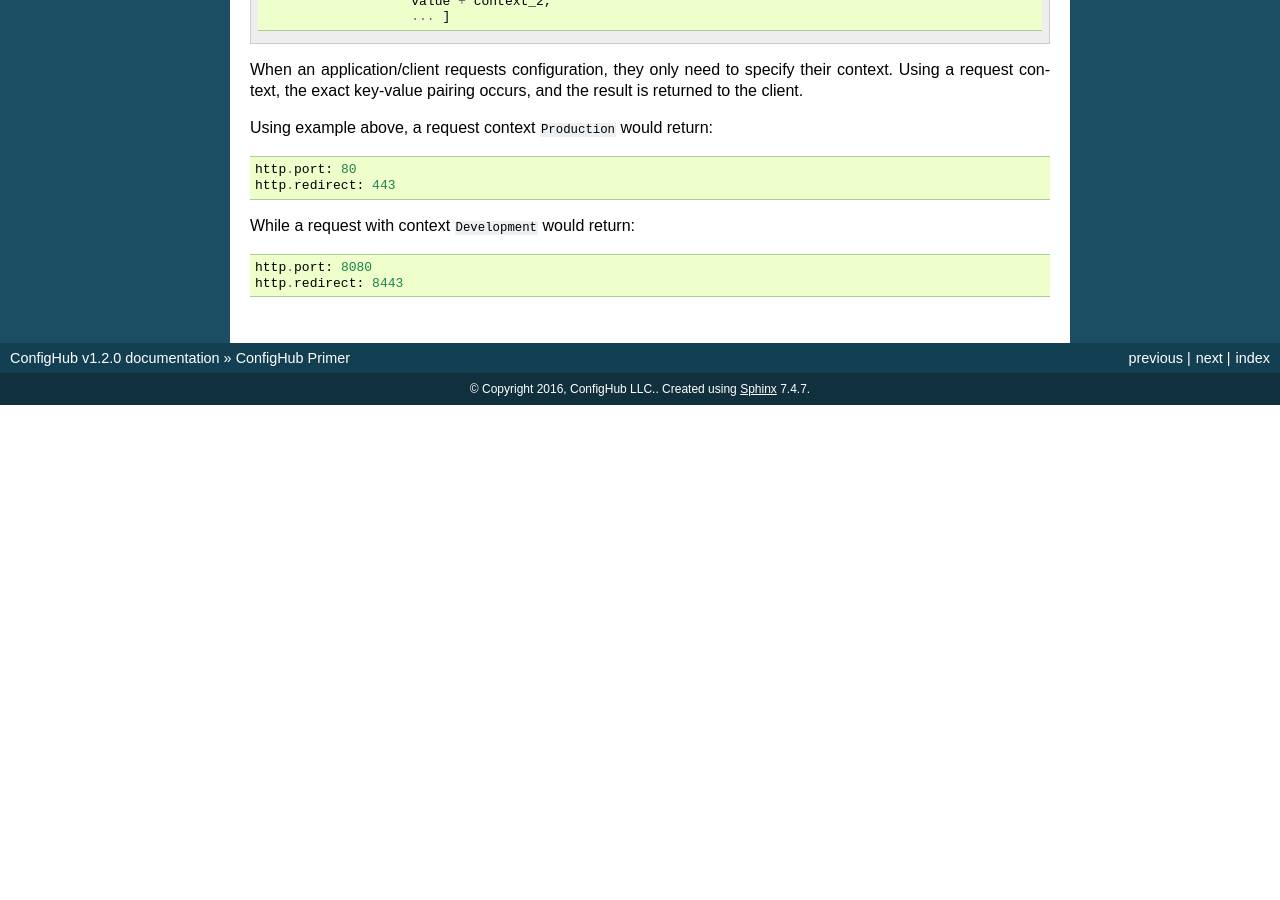
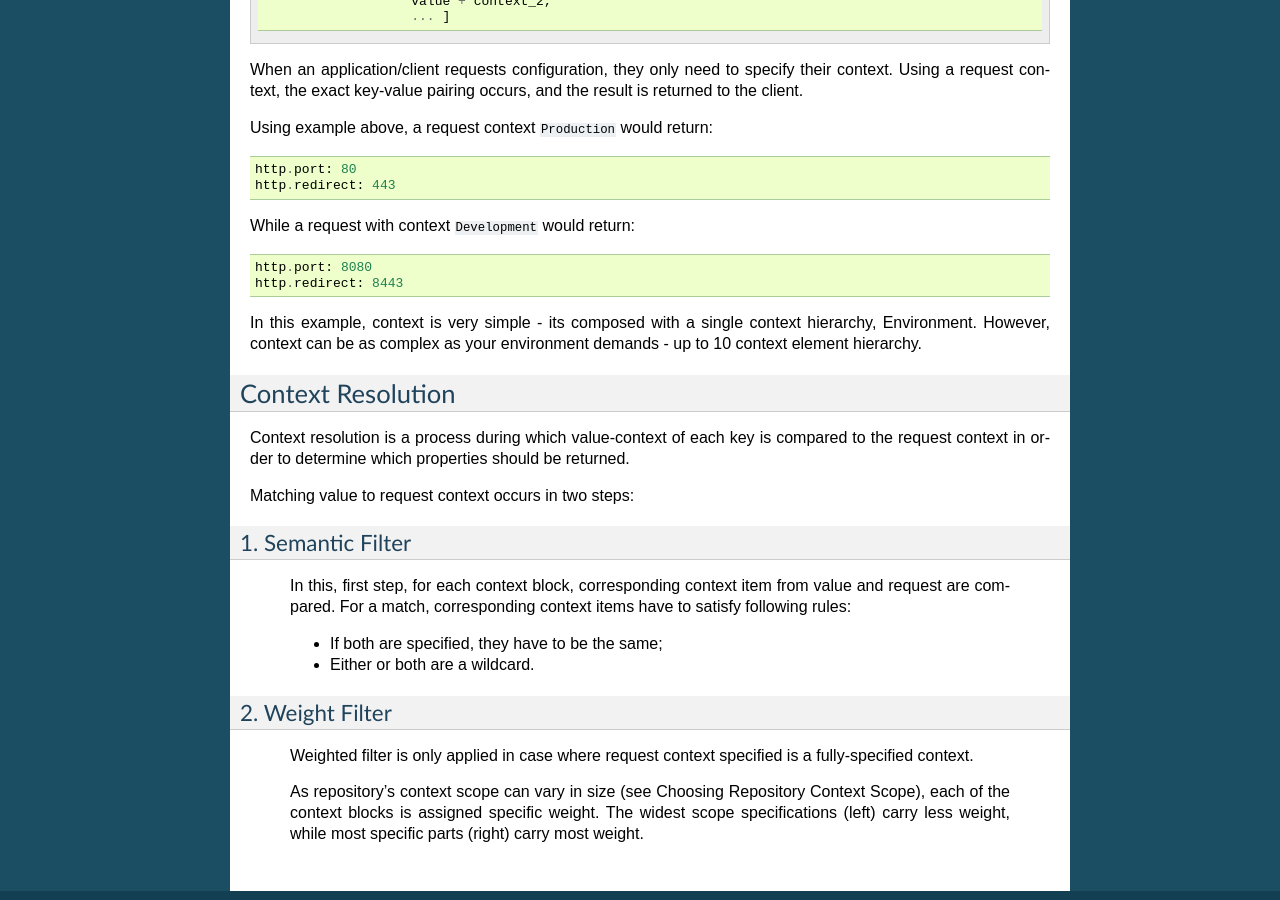
Before and after one commit to ConfigHubPub/Docs, a Sphinx documentation site: the page built from documentation/pages/primer.rst, in a window 1280 px wide and 900 px high, scrolled down 718 px. Built offline with Sphinx 7.4.7, drawn with Linux system fonts in a browser that asks for light colours; before the commit the page ends 1123 px from its top, so only the background shows below that; some of the changed text lies outside the part shown.

```diff
--- a/documentation/pages/primer.rst
+++ b/documentation/pages/primer.rst
@@ -51,3 +51,37 @@ While a request with context ``Development`` would return::
 
    http.port: 8080
    http.redirect: 8443
+
+In this example, context is very simple - its composed with a single context hierarchy, Environment.  However,
+context can be as complex as your environment demands - up to 10 context element hierarchy.
+
+
+Context Resolution
+~~~~~~~~~~~~~~~~~~
+
+Context resolution is a process during which value-context of each key is compared to the request context in order
+to determine which properties should be returned.
+
+Matching value to request context occurs in two steps:
+
+1. Semantic Filter
+------------------
+
+   In this, first step, for each context block, corresponding context item from value and request are compared.
+   For a match, corresponding context items have to satisfy following rules:
+
+   * If both are specified, they have to be the same;
+   * Either or both are a wildcard.
+
+
+
+
+
+2. Weight Filter
+----------------
+
+   Weighted filter is only applied in case where request context specified is a fully-specified context.
+
+   As repository's context scope can vary in size (see Choosing Repository Context Scope), each of the context
+   blocks is assigned specific weight. The widest scope specifications (left) carry less weight, while most
+   specific parts (right) carry most weight.
```
